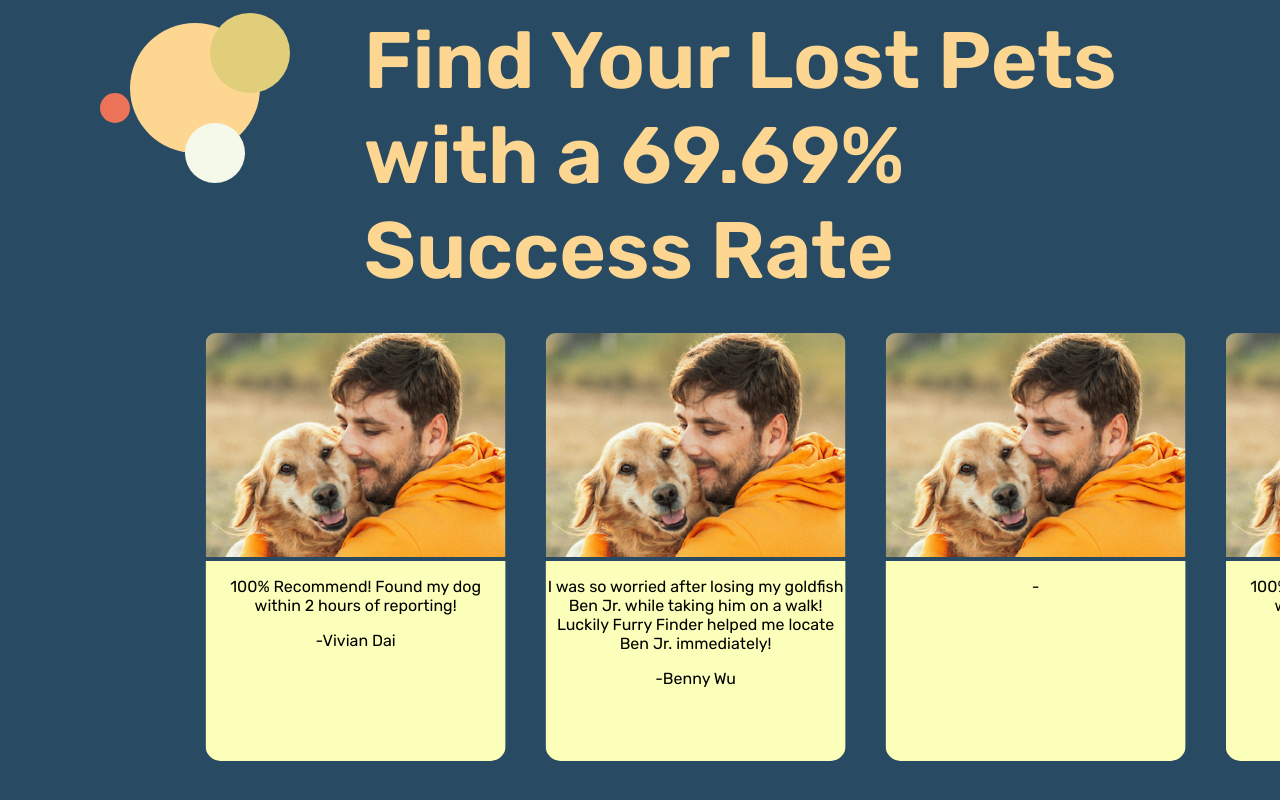
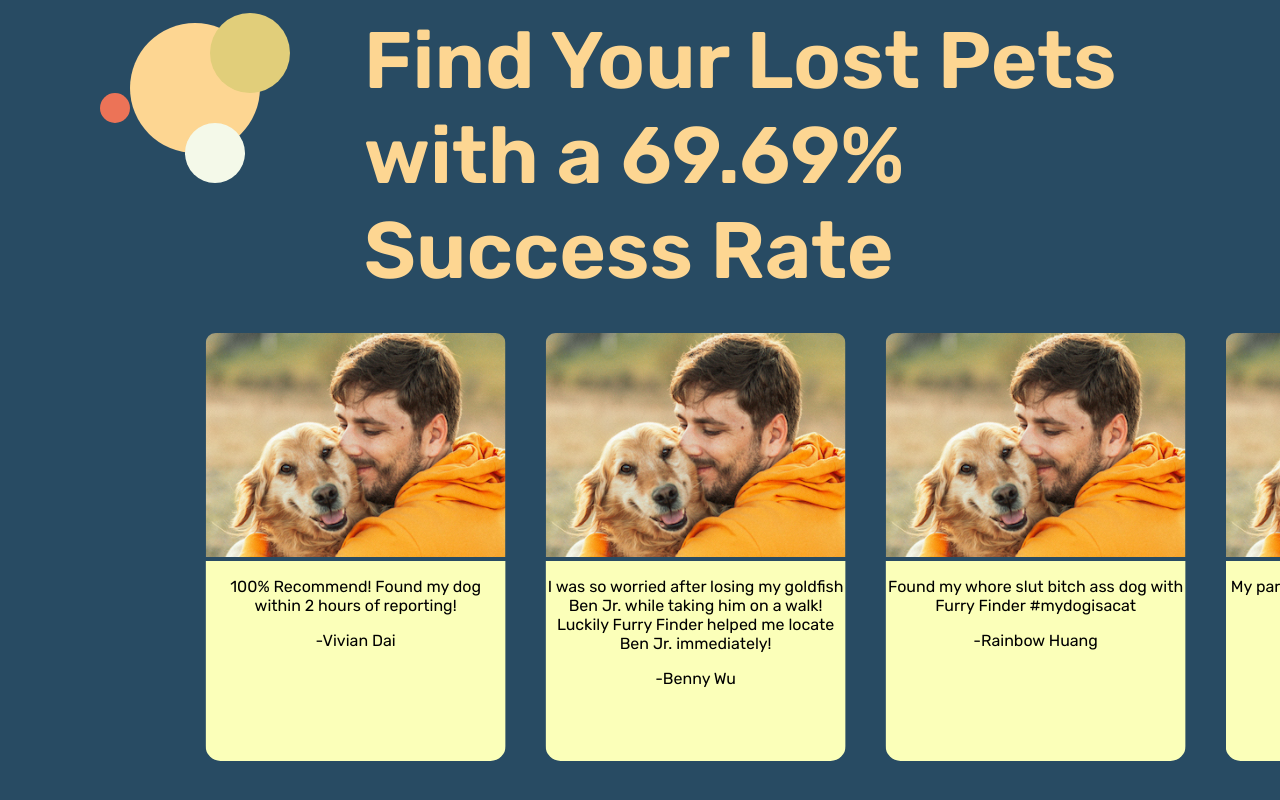
Before and after one commit to BennyWu1210/HackThe6ix, a React (Create React App) app in the folder website/: page / in a window 1280 px wide. Shown: the part 862-1662 px from the top of the page. Built offline with nearby package versions, Linux system fonts and the light colour scheme.

Commit message:
trial and error

```diff
--- a/website/src/pages/Contact.css
+++ b/website/src/pages/Contact.css
@@ -0,0 +1,8 @@
+body {
+    background-color: var(--blue);
+}
+
+.header {
+    margin-left: 30px;
+    font-weight: 500px;
+}
--- a/website/src/pages/Contact.jsx
+++ b/website/src/pages/Contact.jsx
@@ -6,7 +6,7 @@
     return (
         <div>
             <Navbar color="red"></Navbar>
-
+            <h1 className="header">Contact Us!</h1>
         </div>
     );
 }
--- a/website/src/pages/Home.jsx
+++ b/website/src/pages/Home.jsx
@@ -43,10 +43,14 @@
             text="I was so worried after losing my goldfish Ben Jr. while taking him on a walk! Luckily Furry Finder helped me locate Ben Jr. immediately!"
             image={require("../images/Pet1.jpg")}
           />
-          <Card image={require("../images/Pet1.jpg")} />
           <Card
-            name="Vivian Dai"
-            text="100% Recommend! Found my dog within 2 hours of reporting!"
+            name="Rainbow Huang"
+            text="Found my whore slut bitch ass dog with Furry Finder #mydogisacat"
+            image={require("../images/Pet1.jpg")}
+          />
+          <Card
+            name="Claire Wang"
+            text="My parents used this service to find me"
             image={require("../images/Pet1.jpg")}
           />
         </div>
```
